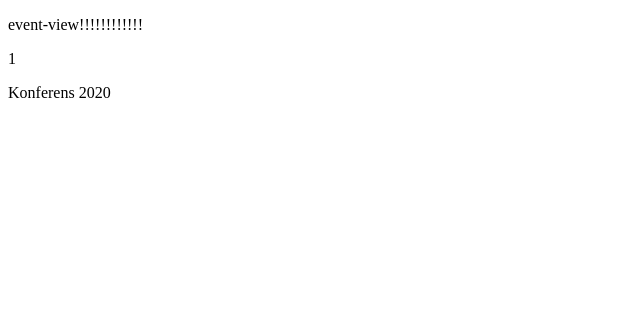
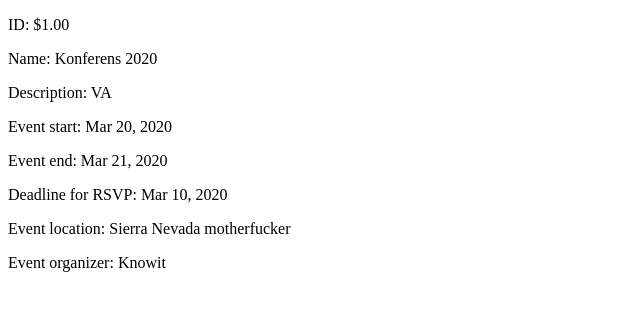
Before and after one commit to ProTeamK60/bookit-ng, an Angular app: page / in a window 1280 px wide. Shown: the top 310 px of the page, without its empty margins (0-640 px from the left). Built offline with nearby package versions, Linux system fonts and the light colour scheme.

Commit message:
Now using Observable again

```diff
--- a/src/app/event-view/event-view.component.html
+++ b/src/app/event-view/event-view.component.html
@@ -1,5 +1,10 @@
-<p>event-view!!!!!!!!!!!!</p>
 <div>
-  <p>{{event?.id}}</p>
-  <p>{{event?.name}}</p>
+  <p>ID: {{event?.id | currency}}</p>
+  <p>Name: {{event?.name}}</p>
+  <p>Description: {{event?.description}}</p>
+  <p>Event start: {{event?.eventStart | date}}</p>
+  <p>Event end: {{event?.eventEnd | date}}</p>
+  <p>Deadline for RSVP: {{event?.deadlineRSVP | date}}</p>
+  <p>Event location: {{event?.location}}</p>
+  <p>Event organizer: {{event?.organizer}}</p>
 </div>
--- a/src/app/service/event.service.ts
+++ b/src/app/service/event.service.ts
@@ -13,7 +13,18 @@
 
   public findById(id: number): Observable<Event> {
       //return this.http.get<User[]>(this.usersUrl);
-    let event = {id:id, name: 'Konferens 2020'};
+    let event:Event = {
+      id:id,
+      name: 'Konferens 2020',
+      description: 'VA',
+      eventStart: new Date('2020-03-20'),
+      eventEnd: new Date('2020-03-21'),
+      deadlineRSVP: new Date('2020-03-10'),
+      location: "Sierra Nevada motherfucker",
+      organizer: "Knowit"
+    };
+
     return of(event);
-    }
+
+  }
 }
```
Also changed, not shown: src/app/model/event.ts (+7 -0 lines).
